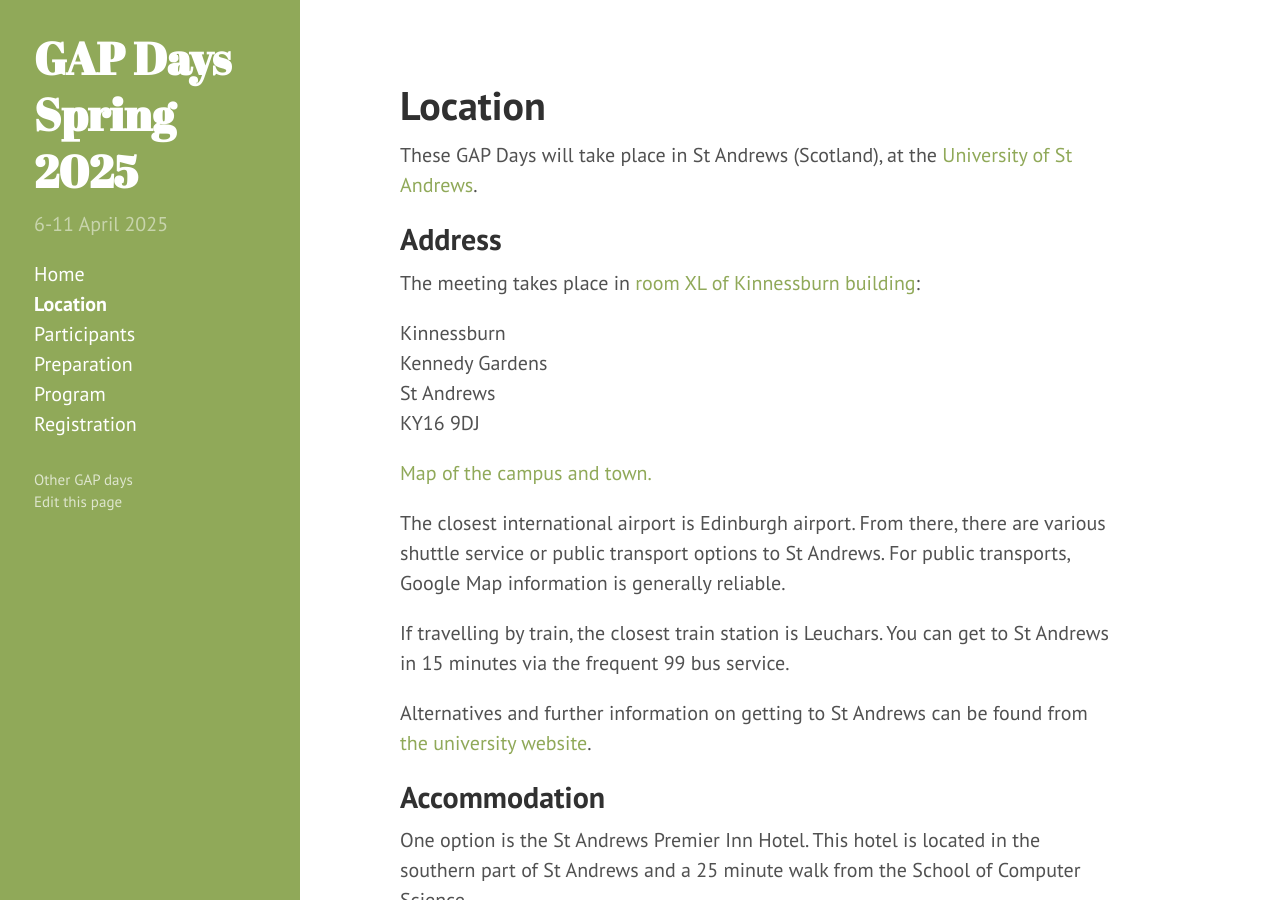
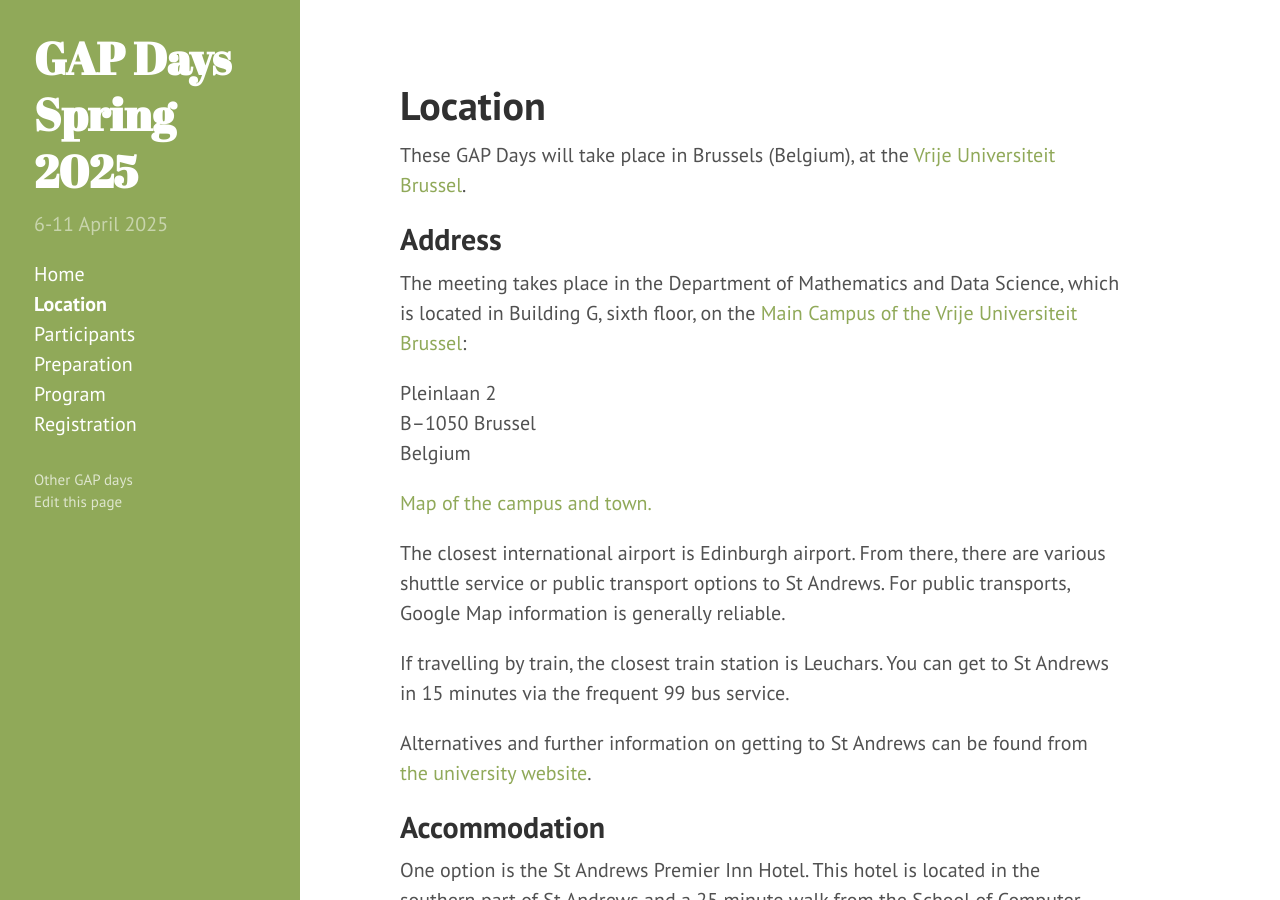
Before and after one commit to gapdays/gapdays2025-spring, a Jekyll site: the page built from location.md, in a window 1280 px wide and 900 px high. Built offline with Jekyll 4.4.1, drawn with Linux system fonts in a browser that asks for light colours.

Commit message:
updating location.md

```diff
--- a/location.md
+++ b/location.md
@@ -2,19 +2,17 @@
 layout: page
 title: Location
 ---
-These GAP Days will take place in St Andrews (Scotland),
-at the [University of St Andrews](https://www.st-andrews.ac.uk/).
+These GAP Days will take place in Brussels (Belgium),
+at the [Vrije Universiteit Brussel](https://www.vub.be/).
 
 
 ## Address
 
-The meeting takes place in [room XL of Kinnessburn building](https://www.st-andrews.ac.uk/roomBookingView/index/201-A_00_RM%20XL#map):
+The meeting takes place in the Department of Mathematics and Data Science, which is located in Building G, sixth floor, on the [Main Campus of the Vrije Universiteit Brussel](https://www.vub.be/en/about-vub/faculties-institutes-and-campuses/our-campuses/vub-main-campus-brussels):
 
-
-Kinnessburn<br>
-Kennedy Gardens<br>
-St Andrews<br>
-KY16 9DJ
+Pleinlaan 2<br>
+B--1050 Brussel<br>
+Belgium
 
 <!--
 
```
